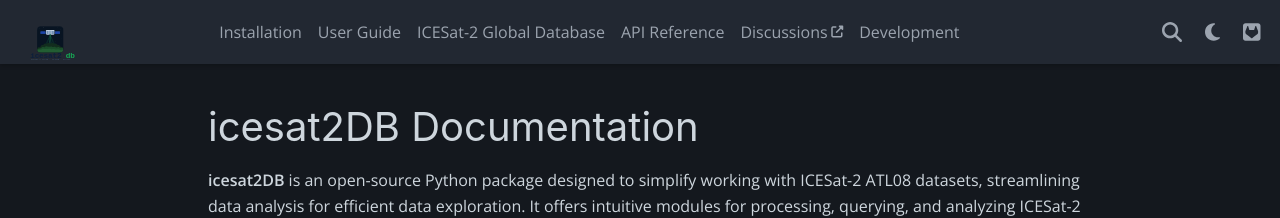
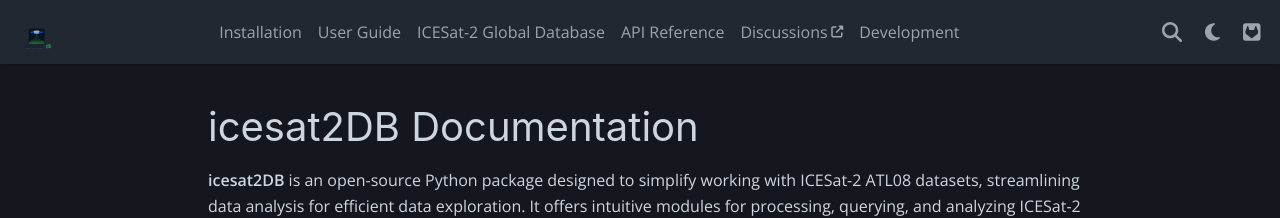
Before and after one commit to simonbesnard1/icesat2db, a Sphinx documentation site: the page built from doc/index.rst, in a window 1280 px wide. Shown: the top 218 px of the page. Built offline with Sphinx 7.4.7 and the PyData theme 0.15.4, drawn with Linux system fonts in a browser that asks for light colours; pages that are not in the unit, such as notebooks, are missing from menus; the version number could not be read and is left out.

```diff
--- a/doc/_static/icesat2db.css
+++ b/doc/_static/icesat2db.css
@@ -1,10 +1,10 @@
 @import url('https://fonts.googleapis.com/css2?family=Lato:ital,wght@0,400;0,700;0,900;1,400;1,700;1,900&family=Open+Sans:ital,wght@0,400;0,600;1,400;1,600&display=swap');
 
 .navbar-brand img {
-   height: 150px;
+   height: 90px;
 }
 .navbar-brand {
-   height: 75px;
+   height: 90px;
 }
 
 body {
--- a/doc/user/tiledb_database.rst
+++ b/doc/user/tiledb_database.rst
@@ -97,7 +97,8 @@
 
 .. note::
 
-   **Profile variables** — ``canopy_h_metrics`` and ``canopy_h_metrics_abs`` contain 18 values per
+   **Profile variables**
+   ``canopy_h_metrics`` and ``canopy_h_metrics_abs`` contain 18 values per
    segment, each corresponding to a fixed percentile of the canopy height distribution. When queried,
    these are exposed as a named ``percentile`` coordinate:
 
@@ -117,7 +118,8 @@
       ds = provider.get_data(variables=["canopy_h_metrics:50"], ...)
       df = provider.get_data(variables=["canopy_h_metrics:50"], return_type="dataframe", ...)
 
-   **Sub-segment variables** — ``h_canopy_20m``, ``h_te_best_fit_20m``, ``latitude_20m``,
+   **Sub-segment variables**
+   ``h_canopy_20m``, ``h_te_best_fit_20m``, ``latitude_20m``,
    ``longitude_20m``, ``subset_can_flag``, and ``subset_te_flag`` contain 5 values per segment,
    one per 20 m sub-segment. These are exposed as a named ``along_track_offset_m`` coordinate
    representing the midpoint of each 20 m bin within the 100 m segment:
```
